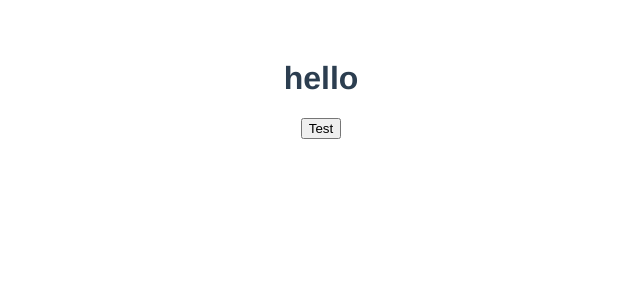
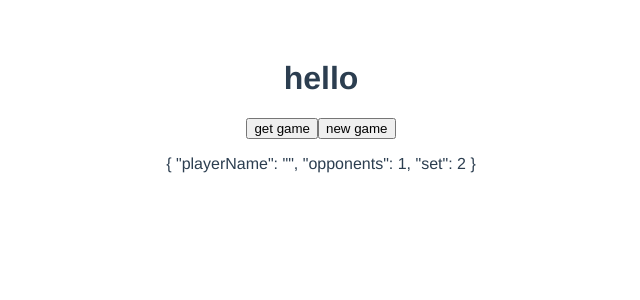
Before and after one commit to msmithboise/battle-cards, a Vue app: page /#/ in a window 1280 px wide. Shown: the top 300 px of the page, without its empty margins (319-959 px from the left). Built offline with nearby package versions, Linux system fonts and the light colour scheme.

Commit message:
game view added!

```diff
--- /dev/null
+++ b/src/components/Game.vue
@@ -0,0 +1,28 @@
+<template>
+    <div>
+game
+
+
+    </div>
+</template>
+
+<script>
+export default {
+    name: "Game",
+    data(){
+        return{
+
+        }
+    },
+    computed:{
+        currentGame(){
+      return this.$store.state.newGame
+    }
+    }
+
+}
+</script>
+
+<style>
+
+</style>
--- a/src/router.js
+++ b/src/router.js
@@ -1,6 +1,7 @@
 import Vue from 'vue';
 import Router from 'vue-router';
 import Home from './views/Home.vue';
+import Game from './components/Game.vue';
 
 Vue.use(Router);
 
@@ -11,10 +12,10 @@ export default new Router({
             name: 'home',
             component: Home
         },
-        // {
-        // path:'games/',
-        // name: 'games',
-        // component: Games
-        // }
+        {
+        path:'/game/:id',
+        name: 'Game',
+        component: Game
+        }
     ]
 })
--- a/src/store.js
+++ b/src/store.js
@@ -1,6 +1,7 @@
 import Vue from 'vue'
 import Vuex from 'vuex'
 import axios from 'axios'
+import router from './router';
 
 Vue.use(Vuex)
 
@@ -11,14 +12,27 @@ let gameApi = axios.create({
 
 })
 
+// start in store, handle your data.  figure out how you're gonna change the state,
+// create where i put it in the state
+// create mutation
+// create an action that will call the mutation, this is where u make api calls
+// now there needs to be some method will call an action (dispatch) to start the process
+//
+
 export default new Vuex.Store({
     state: {
-        allGames: []
+        allGames: [],
+        newGame: {}
         // newGame object
     },
     mutations: {
         setGames(state, games) {
+            // this is where we looped over "game in games"
             state.allGames = games
+        },
+        currentGame(state, game ){
+        state.newGame = game
+
         }
         // create newGame mutation
     },
@@ -35,11 +49,18 @@ export default new Vuex.Store({
 
         },
         // here we are posting to the game server, then with our promise, we commit to call the mutation of the state of the game
-        createGame({ commit, dispatch }, payload) {
+        createGame({ commit, dispatch },gameConfig) {
 
-            gameApi.post('')
+            gameApi.post('',{
+                "gameConfig":{
+                    "playerName": "",
+                    "opponents": 1,
+                    "set": 2 }})
+
                 .then(res => {
-                    commit('')
+                    commit('currentGame', res.data)
+                    router.push({name: "Game", params: { id: res.data.id}})
+                    console.log(res.data)
                 })
 
 
--- a/src/views/Home.vue
+++ b/src/views/Home.vue
@@ -1,12 +1,24 @@
 <template>
-<div >
+  <div>
     <h1>hello</h1>
-<button @click="getGames()">Test</button>
+    <button @click="getGames()">get game</button>
+    <button @click="createGame()">new game</button>
+    <div>
+      <p>
+        {{gameConfig}}
+      </p>
+    </div>
+    <!-- if there are "games" currently in the state []... -->
     <div v-if="games">
+<!-- loop through all games located in the state [] and return all game id's -->
       <p v-for="game in games">
+        <!-- "game is our new variable we made up after loop" -->
         {{game._id}}
       </p>
       <!-- the  -->
+    </div>
+    <div>
+      <!-- <game/> -->
     </div>
   </div>
 </template>
@@ -14,26 +26,48 @@
 
 <script>
 
+// import Game from '../components/Game.vue'
 
 export default {
+  // by exporting this, other componenents have access to it's contents
     name: 'home',
     data() {
       return {
+        "gameConfig": {
+          "playerName": "",
+          "opponents": 1,
+          "set": 2
+        }
+      }
       // gameConfig object goes here
-     };
+
   },
   computed: {
-     // computed watches for this change in the state.
+    // computed watches for this change in the STATE.
     games() {
       return this.$store.state.allGames
+    },
+    currentGame(){
+      return this.$store.state.newGame
     }
 
   },
   methods: {
-     // dispatches to an action.  starting a method and handing it some type of information
+    // dispatches to an ACTION.  starting a method and handing it some type of information
     getGames() {
       this.$store.dispatch("getGames")
+    },
+
+    createGame() {
+      this.$store.dispatch('createGame')
     }
+
+
+
+  },
+  components:{
+    // this gives access of other components to the current component i'm in.
+    // Game
   }
 
   }
```
Lines whose indentation alone changed are shown as unchanged.
